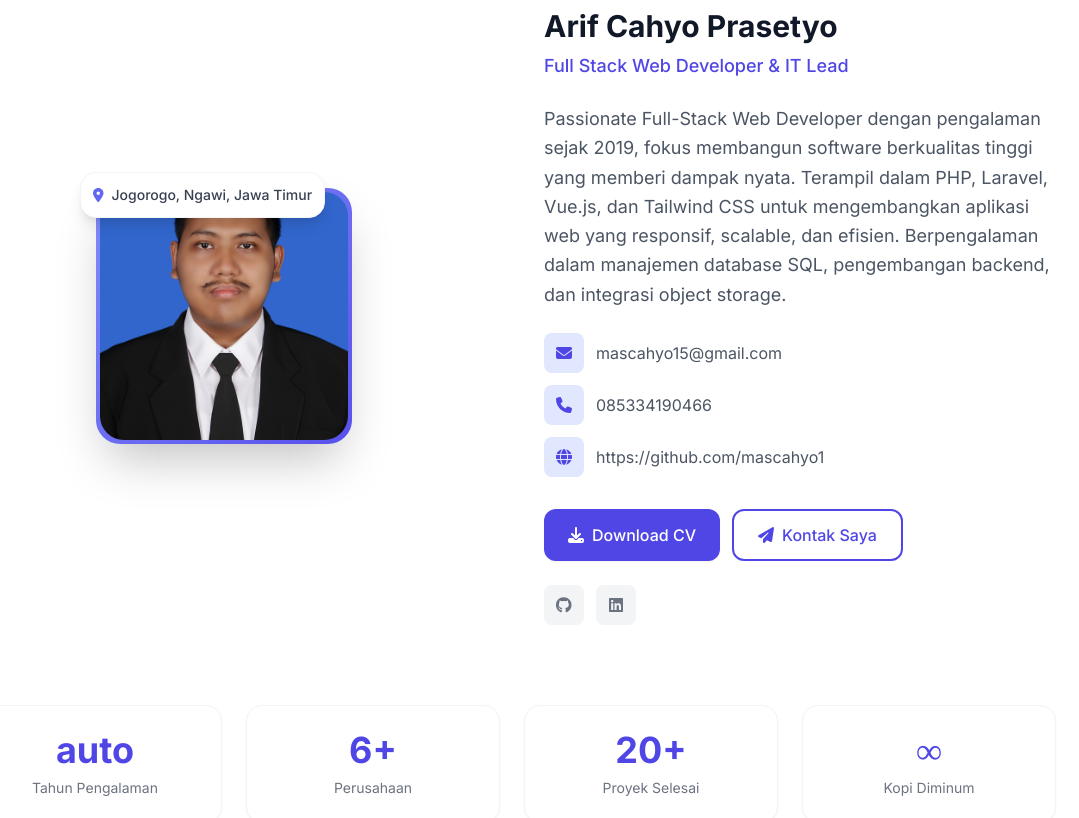
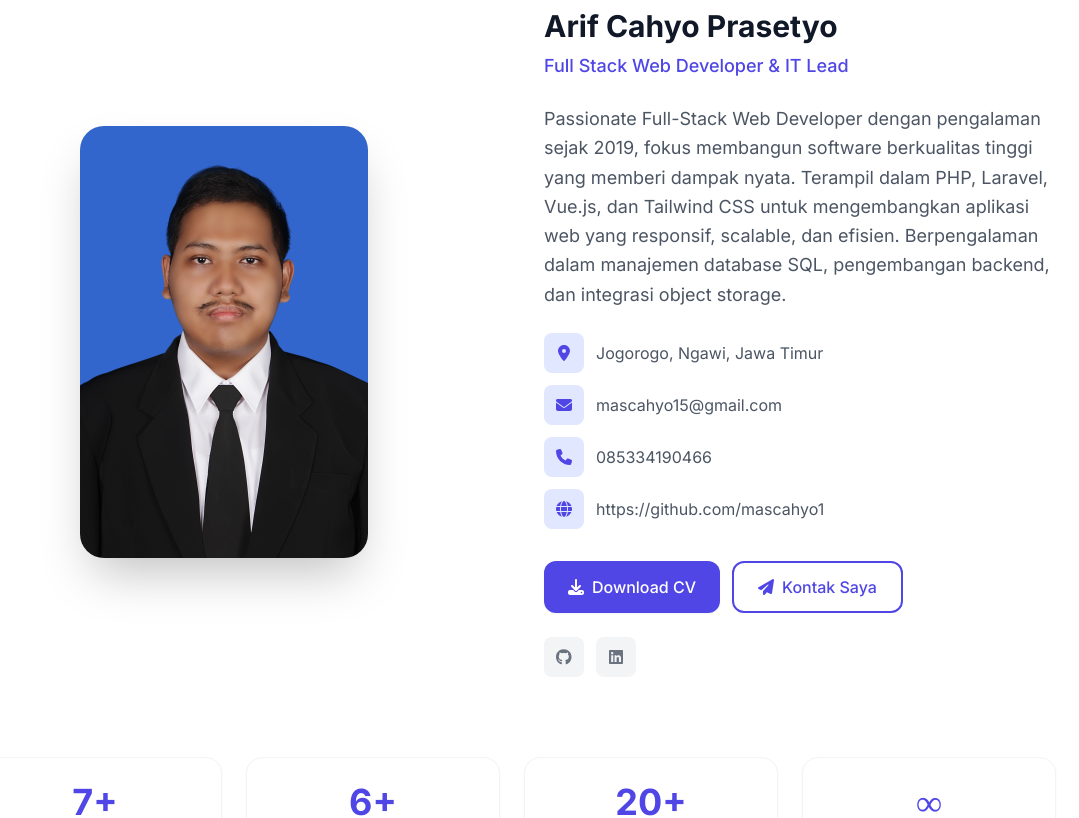
Before and after one commit to mascahyo1/self1-lp, a Nuxt app: page /tentang-saya in a window 1280 px wide. Shown: the part 340-1158 px from the top of the page, without its empty margins (128-1207 px from the left). Built offline with nearby package versions, Linux system fonts and the light colour scheme.

Commit message:
feat: add landing page and about page components

```diff
--- a/pages/index.vue
+++ b/pages/index.vue
@@ -70,26 +70,15 @@
           <!-- Right: Avatar + Stats -->
           <div class="flex flex-col items-center gap-8 animate-fade-in">
             <!-- Avatar -->
-            <div class="relative">
-              <div class="w-56 h-56 lg:w-72 lg:h-72 rounded-3xl bg-gradient-to-br from-primary-400 to-indigo-600 p-1 shadow-2xl">
-                <div class="w-full h-full rounded-3xl overflow-hidden bg-gray-100 dark:bg-gray-800">
-                  <img
-                    v-if="avatarSrc"
-                    :src="avatarSrc"
-                    :alt="profile.name"
-                    class="w-full h-full object-cover"
-                  />
-                  <div v-else class="w-full h-full flex items-center justify-center">
-                    <fa icon="fa-solid fa-user" class="text-7xl text-primary-400 dark:text-primary-500" />
-                  </div>
-                </div>
-              </div>
-              <!-- Floating Badge -->
-              <div class="absolute -bottom-4 -right-4 bg-white dark:bg-gray-900 rounded-2xl shadow-lg p-3 border border-gray-100 dark:border-gray-800">
-                <div class="flex items-center gap-2 text-sm font-medium text-gray-700 dark:text-gray-300">
-                  <fa icon="fa-solid fa-code" class="text-primary-500" />
-                  <span>{{ yearsOfExperience }} Tahun</span>
-                </div>
+            <div class="w-56 lg:w-72 rounded-3xl overflow-hidden shadow-2xl bg-gray-100 dark:bg-gray-800">
+              <img
+                v-if="avatarSrc"
+                :src="avatarSrc"
+                :alt="profile.name"
+                class="w-full h-auto block"
+              />
+              <div v-else class="w-full h-auto min-h-[16rem] flex items-center justify-center">
+                <fa icon="fa-solid fa-user" class="text-7xl text-gray-400 dark:text-gray-600" />
               </div>
             </div>
 
@@ -101,7 +90,7 @@
                 class="card text-center"
               >
                 <div class="text-2xl font-bold text-primary-600 dark:text-primary-400">
-                  {{ stat.key === 'years_of_experience' ? yearsOfExperience : stat.value }}
+                  {{ stat.key === 'years_of_experience' || stat.value === 'auto' ? yearsOfExperience : stat.value }}
                 </div>
                 <div class="text-xs text-gray-500 dark:text-gray-400 mt-1">{{ stat.label }}</div>
               </div>
--- a/pages/tentang-saya.vue
+++ b/pages/tentang-saya.vue
@@ -12,35 +12,15 @@
         <div class="grid grid-cols-1 lg:grid-cols-2 gap-16 items-center mb-20">
           <!-- Avatar Column -->
           <div class="flex justify-center">
-            <div class="relative">
-              <div class="w-64 h-64 rounded-3xl bg-gradient-to-br from-primary-400 to-indigo-600 p-1 shadow-2xl">
-                <div class="w-full h-full rounded-3xl overflow-hidden bg-gray-100 dark:bg-gray-800">
-                  <img
-                    v-if="avatarSrc"
-                    :src="avatarSrc"
-                    :alt="profile.name"
-                    class="w-full h-full object-cover"
-                  />
-                  <div v-else class="w-full h-full flex items-center justify-center">
-                    <fa icon="fa-solid fa-user" class="text-8xl text-primary-400 dark:text-primary-500" />
-                  </div>
-                </div>
-              </div>
-              <!-- Info Cards -->
-              <div class="absolute -top-4 -left-4 bg-white dark:bg-gray-900 rounded-2xl shadow-lg p-3 border border-gray-100 dark:border-gray-800">
-                <div class="flex items-center gap-2 text-sm">
-                  <fa icon="fa-solid fa-location-dot" class="text-primary-500" />
-                  <span class="font-medium text-gray-700 dark:text-gray-300">{{ profile.location }}</span>
-                </div>
-              </div>
-              <div
-                v-if="profile.available_for_work"
-                class="absolute -bottom-4 -right-4 bg-white dark:bg-gray-900 rounded-2xl shadow-lg p-3 border border-gray-100 dark:border-gray-800"
-              >
-                <div class="flex items-center gap-2 text-sm">
-                  <span class="w-2 h-2 rounded-full bg-green-500 animate-pulse" />
-                  <span class="font-medium text-gray-700 dark:text-gray-300">Open to work</span>
-                </div>
+            <div class="w-56 lg:w-72 rounded-3xl overflow-hidden shadow-2xl bg-gray-100 dark:bg-gray-800">
+              <img
+                v-if="avatarSrc"
+                :src="avatarSrc"
+                :alt="profile.name"
+                class="w-full h-auto block"
+              />
+              <div v-else class="w-full h-auto min-h-[16rem] flex items-center justify-center">
+                <fa icon="fa-solid fa-user" class="text-7xl text-gray-400 dark:text-gray-600" />
               </div>
             </div>
           </div>
@@ -53,6 +33,12 @@
 
             <!-- Contact Info -->
             <div class="space-y-3 mb-8">
+              <div class="flex items-center gap-3 text-gray-600 dark:text-gray-400">
+                <div class="w-10 h-10 rounded-lg bg-primary-100 dark:bg-primary-950 flex items-center justify-center flex-shrink-0">
+                  <fa icon="fa-solid fa-location-dot" class="text-primary-600 dark:text-primary-400" />
+                </div>
+                <span>{{ profile.location }}</span>
+              </div>
               <div class="flex items-center gap-3 text-gray-600 dark:text-gray-400">
                 <div class="w-10 h-10 rounded-lg bg-primary-100 dark:bg-primary-950 flex items-center justify-center flex-shrink-0">
                   <fa icon="fa-solid fa-envelope" class="text-primary-600 dark:text-primary-400" />
@@ -108,7 +94,9 @@
             :key="stat.label"
             class="card text-center group hover:-translate-y-1"
           >
-            <div class="text-4xl font-bold text-primary-600 dark:text-primary-400 mb-2">{{ stat.value }}</div>
+            <div class="text-4xl font-bold text-primary-600 dark:text-primary-400 mb-2">
+              {{ stat.key === 'years_of_experience' || stat.value === 'auto' ? yearsOfExperience : stat.value }}
+            </div>
             <div class="text-gray-500 dark:text-gray-400 text-sm">{{ stat.label }}</div>
           </div>
         </div>
@@ -140,6 +128,7 @@
 const profile = useProfile()
 
 const avatarSrc = computed(() => profile.avatar_url || profile.avatar || '')
+const yearsOfExperience = computed(() => `${new Date().getFullYear() - profile.career_start_year}+`)
 
 const workValues = [
   {
```
